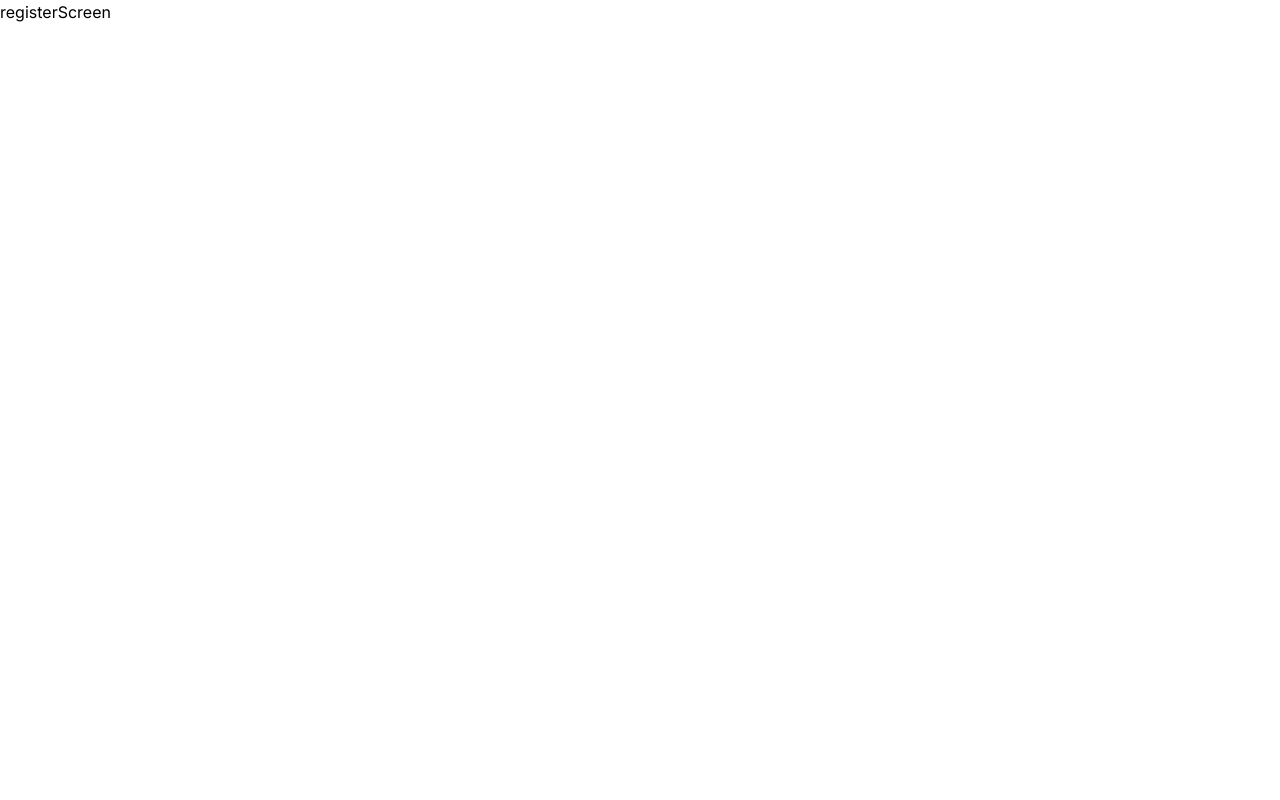
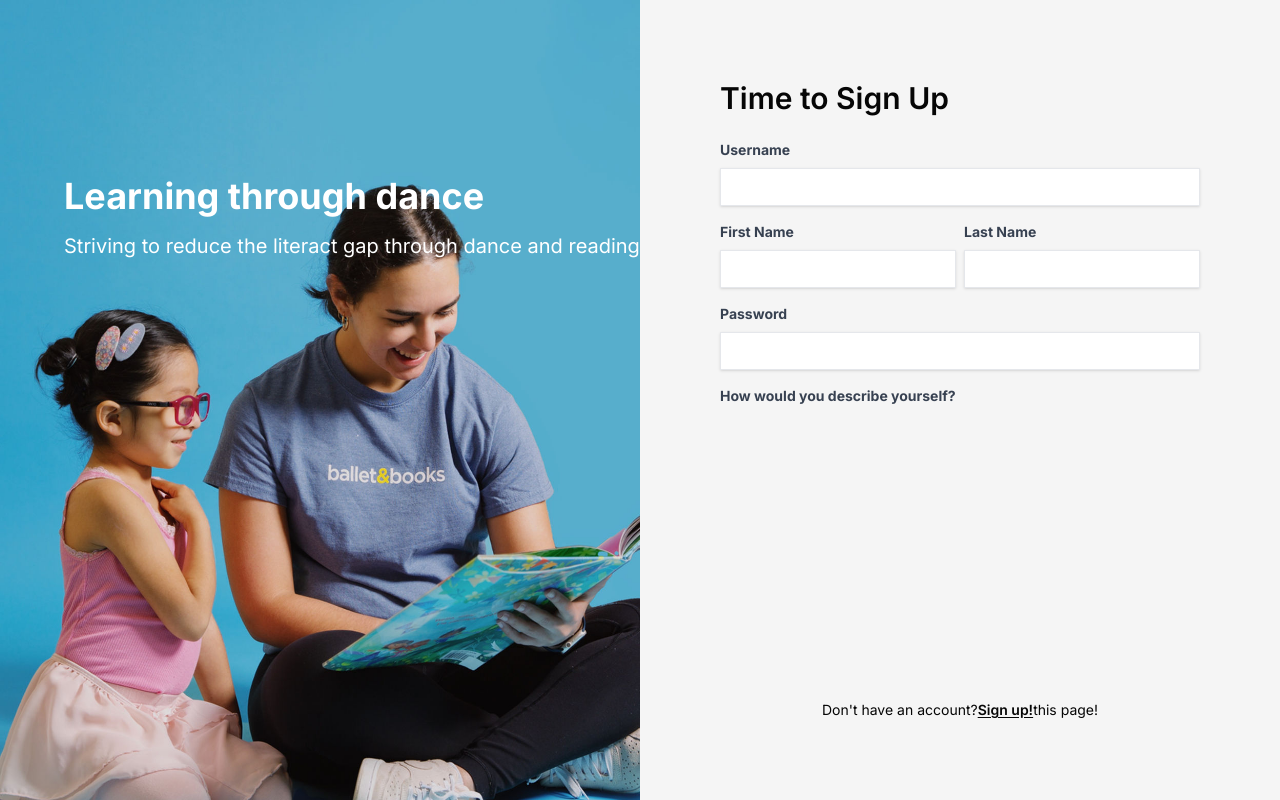
Before and after one commit to isaacuhkim/T4SG-BalletBooks, a Next.js app: page /register in a window 1280 px wide. Built offline with nearby package versions, Linux system fonts and the light colour scheme.

Commit message:
register page progress

```diff
--- a/src/app/page.tsx
+++ b/src/app/page.tsx
@@ -17,7 +17,7 @@ const LoginScreen = () => {
         <div className='relative w-1/2 h-full flex flex-col'>
             <div className='absolute top-[20%] left-[10%] flex flex-col'>
                 <h1 className='text-4xl text-white font-bold my-4'>Learning through dance</h1>
-                <p className='text-xl text-white font-normal'>Blah blah blah blah blah </p>
+                <p className='text-xl text-white font-normal'>Striving to reduce the literact gap through dance and reading </p>
             </div>
             <img src={balletAndBooks.src} className='w-full h-full object-cover'/>
         </div>
@@ -76,10 +76,10 @@ const LoginScreen = () => {
 
             <div className='w-full flex items-center justify-center'>
                 <p className='text-sm font-normal text-[#060606]'>Don't have an account?
-                    <span className='font-semibold underline underline-offset-2 cursor-pointer'>
+                    {/* <span className='font-semibold underline underline-offset-2 cursor-pointer'>
                         Sign up!
-                    </span>
-                    <Link href='/register'>this page!</Link>
+                    </span> */}
+                    <Link href='/register'>Sign up!</Link>
                 </p>
             </div>
         </div>
--- a/src/app/register/page.tsx
+++ b/src/app/register/page.tsx
@@ -1,9 +1,78 @@
 import React from 'react'
+import balletAndBooks from '../../../assets/balletAndBooks.jpg'
+import google from '../../../assets/google.png'
+import Link from 'next/link';
 
 function RegisterScreen() {
-  return (
-    <div>registerScreen</div>
-  )
+    return (
+      <div className='w-full h-screen flex items-start'>
+          <div className='relative w-1/2 h-full flex flex-col'>
+              <div className='absolute top-[20%] left-[10%] flex flex-col'>
+                  <h1 className='text-4xl text-white font-bold my-4'>Learning through dance</h1>
+                  <p className='text-xl text-white font-normal'>Striving to reduce the literact gap through dance and reading </p>
+              </div>
+              <img src={balletAndBooks.src} className='w-full h-full object-cover'/>
+          </div>
+
+          <div className='w-1/2 h-full bg-[#f5f5f5] flex flex-col p-20 justify-between items-center'>
+              {/* <h1 className='w-full text-xl text-[#060606] max-w-[500px] mx-auto mr-auto font-semibold'>Ballet & Books</h1> */}
+
+              <div className='w-full flex flex-col max-w-[500px]'>
+                  <div className='w-full flex flex-col mb-2'>
+                    <h3 className='text-3xl font-semibold mb-2 text-[#060606]'>Time to Sign Up</h3>
+                    <div className="mb-4 mt-4">
+                        <label className="block text-gray-700 text-sm font-bold mb-2">
+                            Username
+                        </label>
+                        <input className="shadow appearance-none border w-full py-2 px-3 text-gray-700 leading-tight focus:outline-none focus:shadow-outline" id="username" type="text"/>
+                    </div>
+                    <div className='flex flex-row gap-2 justify-between' >
+                        <div className="mb-4">
+                            <label className="block text-gray-700 text-sm font-bold mb-2">
+                                First Name
+                            </label>
+                            <input className="shadow appearance-none border py-2 px-3 w-full text-gray-700 leading-tight focus:outline-none focus:shadow-outline" id="firstname" type="text"/>
+                        </div>
+                        <div className="mb-4">
+                        <label className="block text-gray-700 text-sm font-bold mb-2">
+                            Last Name
+                        </label>
+                        <input className="shadow appearance-none border py-2 px-3 w-full text-gray-700 leading-tight focus:outline-none focus:shadow-outline" id="lastname" type="text"/>
+                    </div>
+                    </div>
+                    <div className="mb-4">
+                        <label className="block text-gray-700 text-sm font-bold mb-2">
+                            Password
+                        </label>
+                        {/* <input className="hidden js-password-toggle" id="toggle" type="checkbox" />
+                        <label className="bg-gray-300 hover:bg-gray-400 rounded px-2 py-1 text-sm text-gray-600 font-mono cursor-pointer js-password-label">show</label> */}
+                        <input className="shadow appearance-none border w-full py-2 px-3 text-gray-700 leading-tight focus:outline-none focus:shadow-outline" id="password" type="text" autoComplete='off'/>
+                    </div>
+                    <div className="mb-4">
+                        <label className="block text-gray-700 text-sm font-bold mb-2">
+                            How would you describe yourself?
+                        </label>
+                    </div>
+                    <div id='dropdown'>
+
+                    </div>
+
+                  </div>
+
+              </div>
+
+              <div className='w-full flex items-center justify-center'>
+                  <p className='text-sm font-normal text-[#060606]'>Don't have an account?
+                      <span className='font-semibold underline underline-offset-2 cursor-pointer'>
+                          Sign up!
+                      </span>
+                      <Link href='/register'>this page!</Link>
+                  </p>
+              </div>
+          </div>
+      </div>
+    )
+
 }
 
 export default RegisterScreen
```
